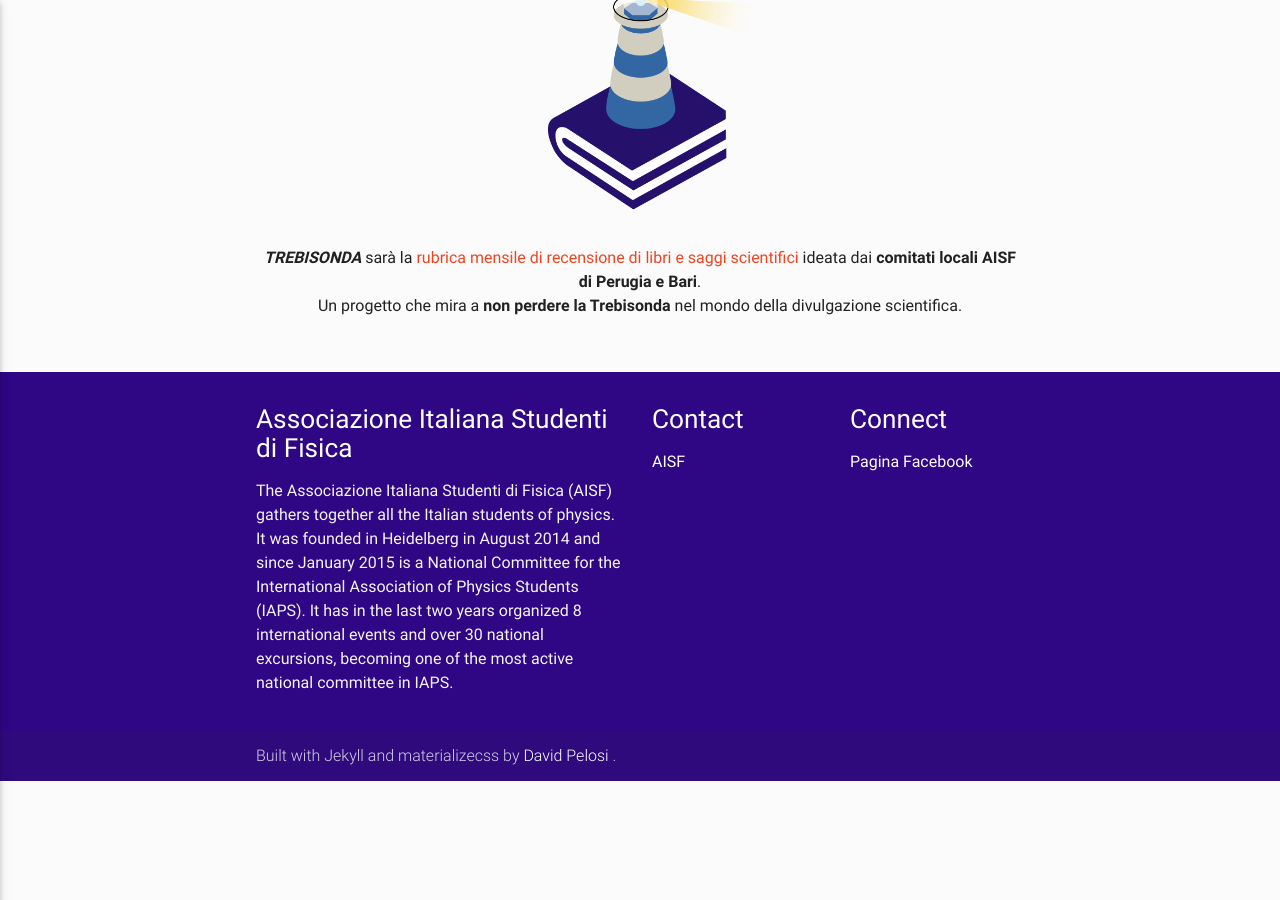
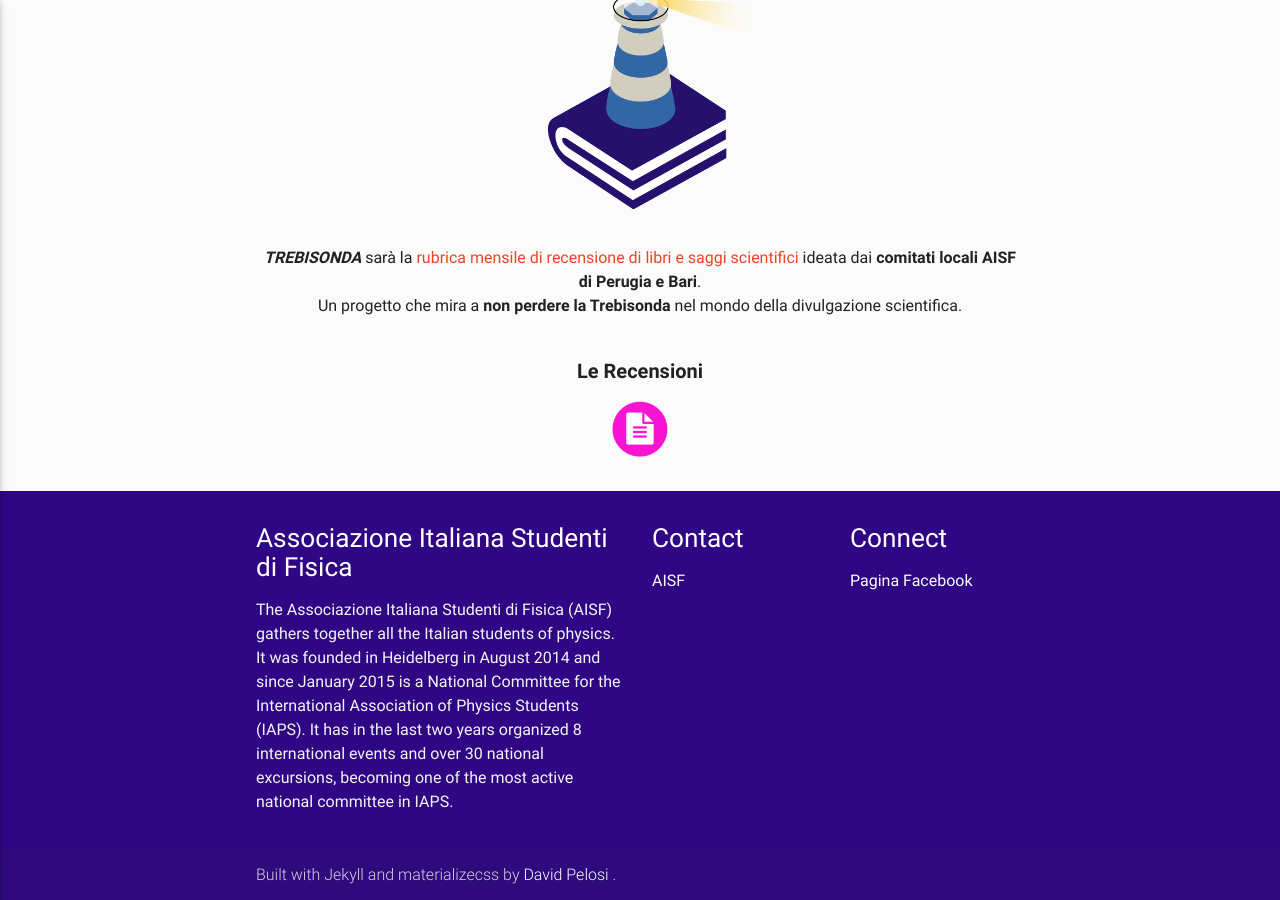
Before and after one commit to ai-sf/aisf_perugia, a Jekyll site: the page built from Rubrica.html, in a window 1280 px wide and 900 px high, scrolled down 1245 px. Built offline with Jekyll 4.4.1, drawn with Linux system fonts in a browser that asks for light colours; nearby versions of some CDN libraries.

Commit message:
Update Rubrica.html

```diff
--- a/Rubrica.html
+++ b/Rubrica.html
@@ -51,8 +51,16 @@ Da questo discende la locuzione italiana <b>“perdere la Trebisonda”</b> come
 <b><em>TREBISONDA</em></b> sarà la <font style="color:#EE4422";>rubrica mensile di recensione di libri e saggi scientifici</font> ideata dai <b>comitati locali AISF di Perugia e Bari</b>.
 
 <br>Un progetto che mira a <b>non perdere la Trebisonda</b> nel mondo della divulgazione scientifica.
-<br><br></center>
+<br><br>
 
+<h4><b>Le Recensioni</b></h4>
+<a href="/perugia/imageHelios/Helios1.pdf">
+  <span class="fa-stack fa-2x">
+    <i class="fa fa-circle fa-stack-2x text-primary" style="color:rgb(247, 21, 211   )"></i>
+    <i class="fa fa-file-text fa-stack-1x fa-inverse" aria-hidden="true"></i>
+  </span>
+</a>
+</center>
 
 <!--<center><h2>Il potere dei Big Data</h2>
 <img class="mySlides" src="/perugia/Slideshow/books/Book1.png" style="width:30%"><br>
```
